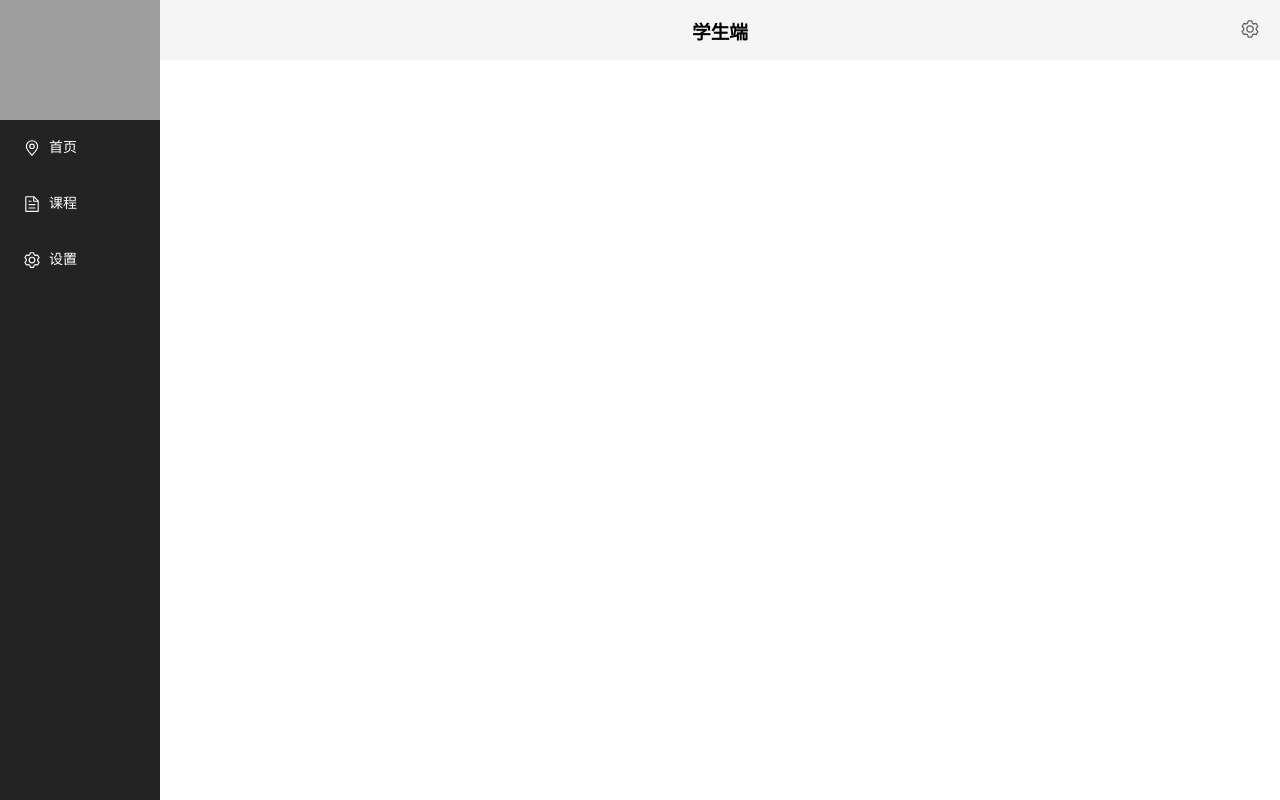
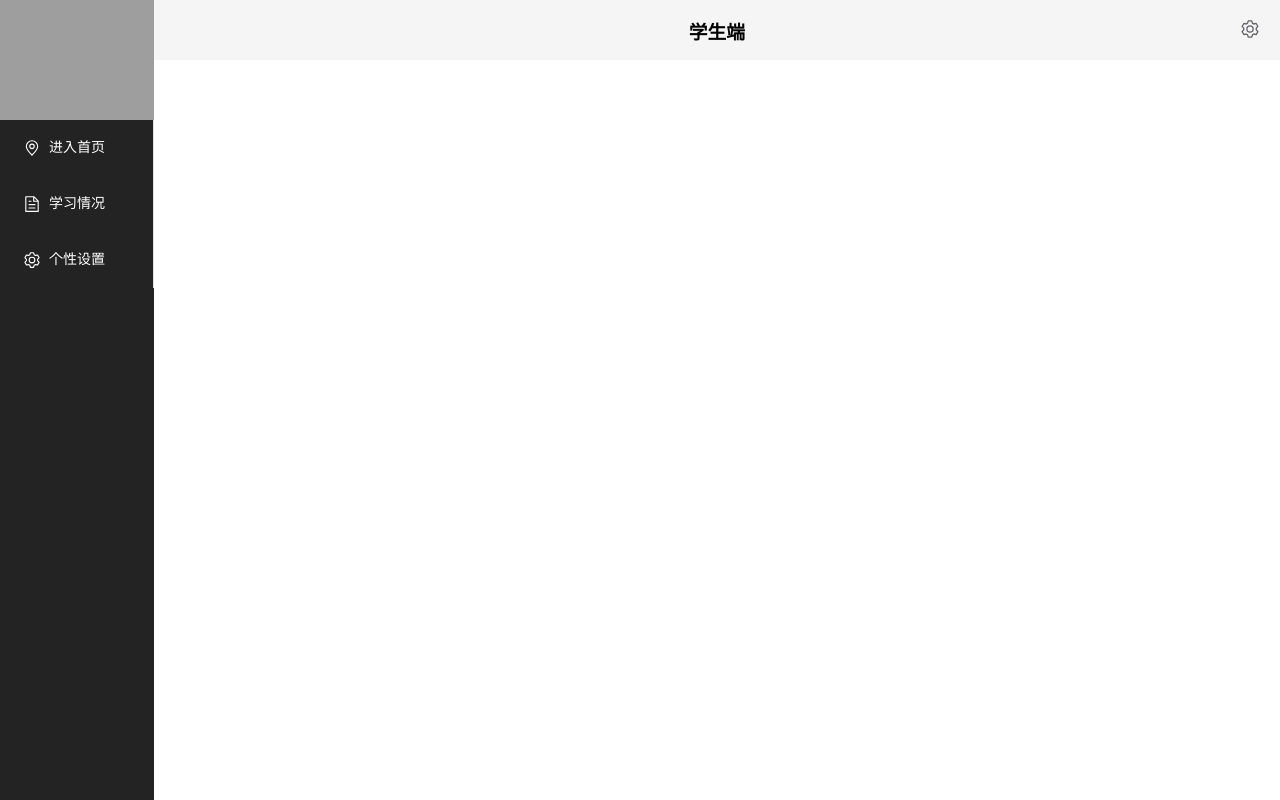
Before and after one commit to Luosj007/edu-plantform, a Vue app: page /student in a window 1280 px wide. Built offline with nearby package versions, Linux system fonts and the light colour scheme; grey boxes are pictures that could not be loaded.

Commit message:
左侧美化

```diff
--- a/src/views/StudentView.vue
+++ b/src/views/StudentView.vue
@@ -1,6 +1,6 @@
 <template>
   <el-container class="layout-container">
-    <el-aside width="12.5%">
+    <el-aside width="12%">
       <div class="el-aside__logo"></div>
       <!-- 这是侧边栏 -->
       <el-menu
@@ -9,17 +9,17 @@
         text-color="#fff"
         router
       >
-        <el-menu-item index="/home">
+        <el-menu-item index="/student">
           <el-icon><Location /></el-icon>
-          <span>首页</span>
+          <span>进入首页</span>
         </el-menu-item>
         <el-menu-item index="/courses">
           <el-icon><Document /></el-icon>
-          <span>课程</span>
+          <span>学习情况</span>
         </el-menu-item>
         <el-menu-item index="/settings">
           <el-icon><Setting /></el-icon>
-          <span>设置</span>
+          <span>个性设置</span>
         </el-menu-item>
       </el-menu>
       <!-- 分割线 -->
@@ -57,6 +57,7 @@ const router = useRouter()
 
 const handleCommand = async (command) => {
   if (command === 'logout') {
+    try {
       await ElMessageBox.confirm('你确认要进行退出么', '温馨提示', {
         type: 'warning',
         confirmButtonText: '确认',
@@ -64,6 +65,11 @@ const handleCommand = async (command) => {
       })
       // 执行退出登录的逻辑
       router.push('/login')
+} catch (error) {
+      if (error !== 'cancel') {
+        throw error
+      }
+    }
   }
 }
 </script>
@@ -81,7 +87,10 @@ const handleCommand = async (command) => {
   background-size: cover;
 }
 .el-aside .el-menu {
-  border-right: none;
+  text-align: center;
+}
+.el-aside .el-menu-item:hover {
+  background-color: #007acc !important;
 }
 .el-header {
   display: flex;
```
Lines whose indentation alone changed are shown as unchanged.
